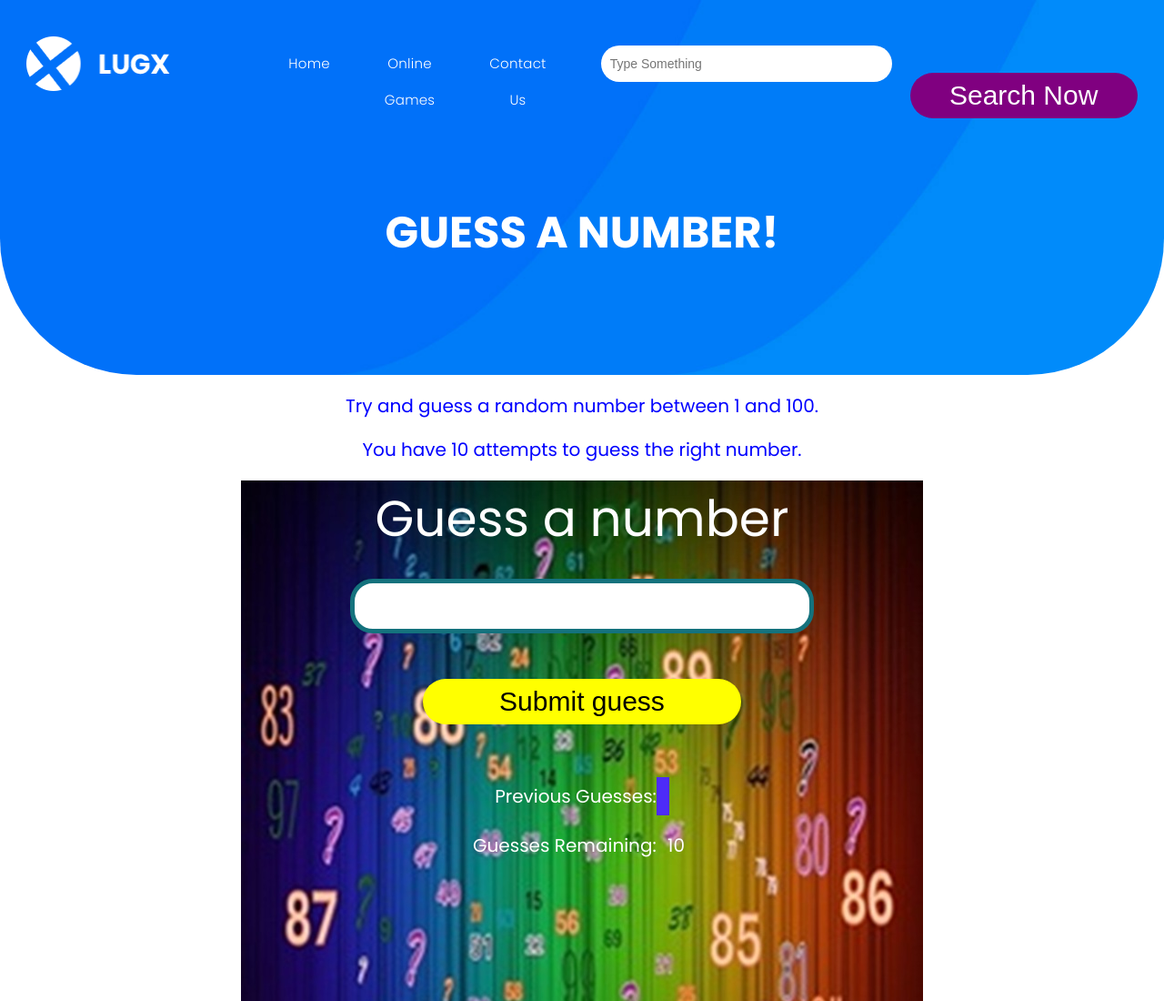
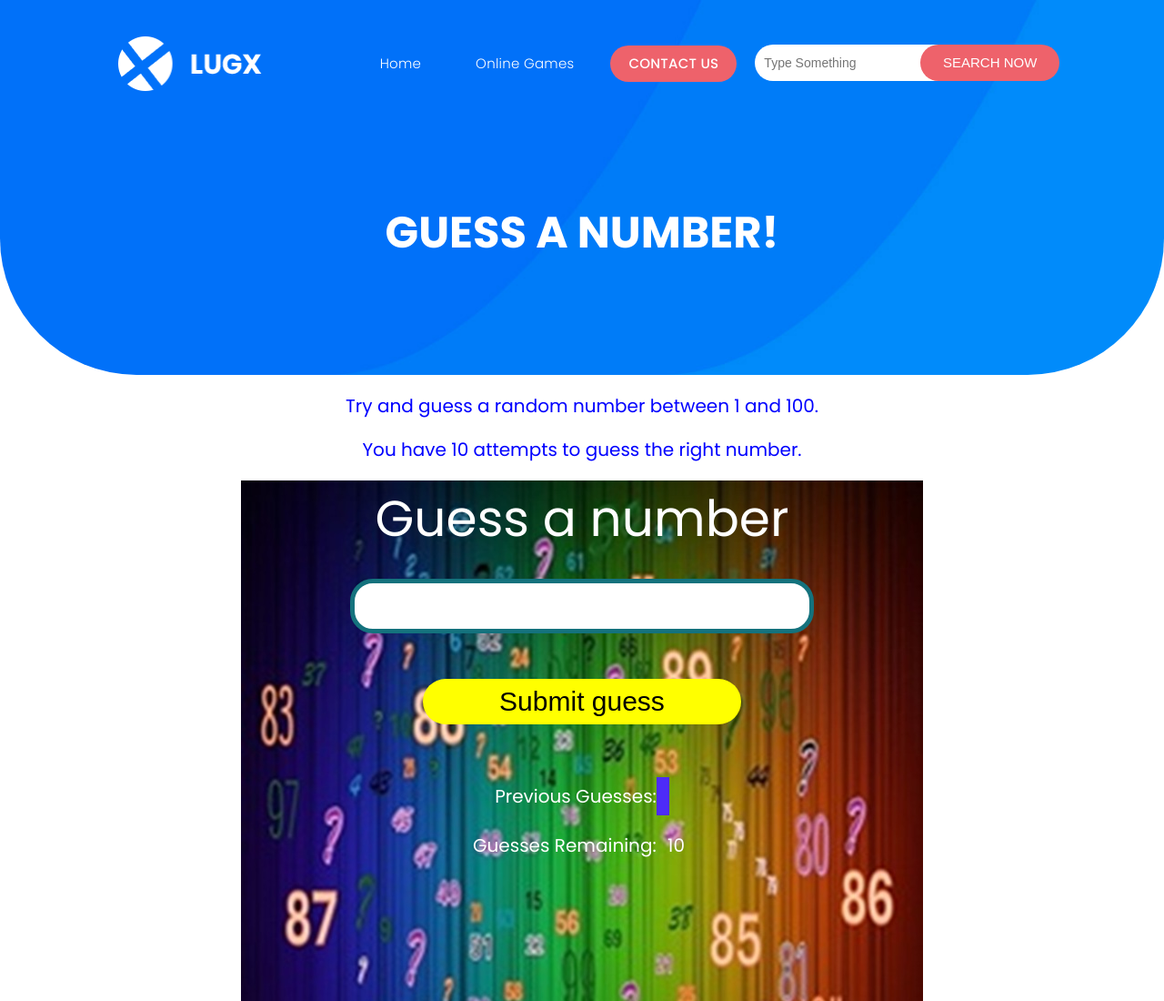
Before and after one commit to marshnj/CIS-209-Advanced-Web-Development-Final-Project, a website: page gan.html in a window 1280 px wide. Shown: the top 1100 px of the page at 91% size. Drawn offline with Linux system fonts and the light colour scheme.

Commit message:
Add files via upload

```diff
--- a/gan.html
+++ b/gan.html
@@ -25,24 +25,19 @@
                   <a href="index.html">Home</a>
                 </li>
                 <li>
-                  <a href="on-line-games.html" >Online Games</a>
+                  <a href="on-line-games.html">Online Games</a>
                 </li>
                 <li>
                   <a href="contact.html">Contact Us</a>
                 </li>
-                <!-- Modified search field and button to format correctly -->
-                <li class="search-item">
-                  <div class="search-input">
-                    <form id="search" action="#">
-                    <input type="text" placeholder="Type Something" id="searchText" name="searchKeyword" />
-                    </form>
-                  </div>
-                </li>
-                <li>
-                  <button type="submit" role="button">Search Now</button>
-                </li>
               </ul>
-              <!-- ***** Menu End ***** -->            </nav>
+              <div class="search-input">
+                <form id="search" action="#">
+                  <input type="text" placeholder="Type Something" id="searchText" name="searchKeyword" />
+                  <button role="button">Search Now</button>
+                </form>
+              </div>
+              <!-- ***** Menu End ***** -->
           </div>
         </div>
       </div>
```
